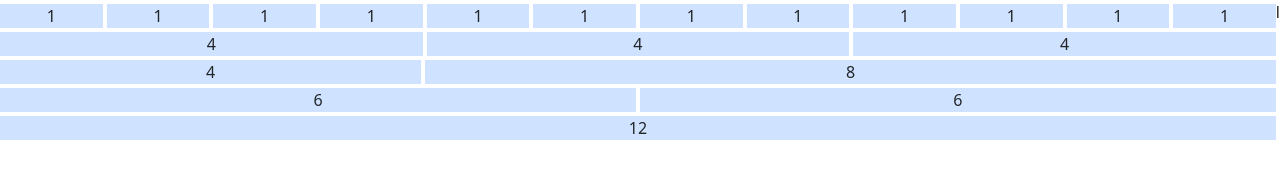
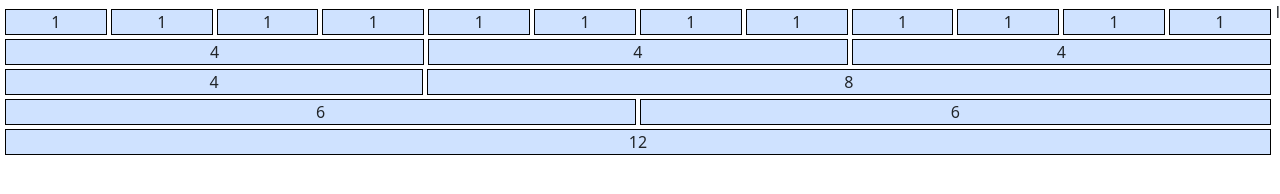
Before and after one commit to TVimala/Fullstack, a plain HTML site: page Session-5/Assignment-2.html in a window 1280 px wide. Drawn offline with nearby package versions, Linux system fonts and the light colour scheme.

Commit message:
add:files

```diff
--- a/Session-5/Assignment-2.html
+++ b/Session-5/Assignment-2.html
@@ -4,7 +4,7 @@
     <meta charset="UTF-8">
     <meta name="viewport" content="width=device-width, initial-scale=1.0">
     <link href="https://cdn.jsdelivr.net/npm/bootstrap@5.3.3/dist/css/bootstrap.min.css" rel="stylesheet" integrity="sha384-QWTKZyjpPEjISv5WaRU9OFeRpok6YctnYmDr5pNlyT2bRjXh0JMhjY6hW+ALEwIH" crossorigin="anonymous">
-    <link rel="stylesheet" href="Assignment2.css">
+    <link rel="stylesheet" href="Assignment-2.css">
     <title>Grid Layout!</title>
 </head>
 <body class="d-flex justify-content-center  align-content-center ">
```
Also changed, not shown: Session-5/Assignment-1.html (+1 -1 lines).
